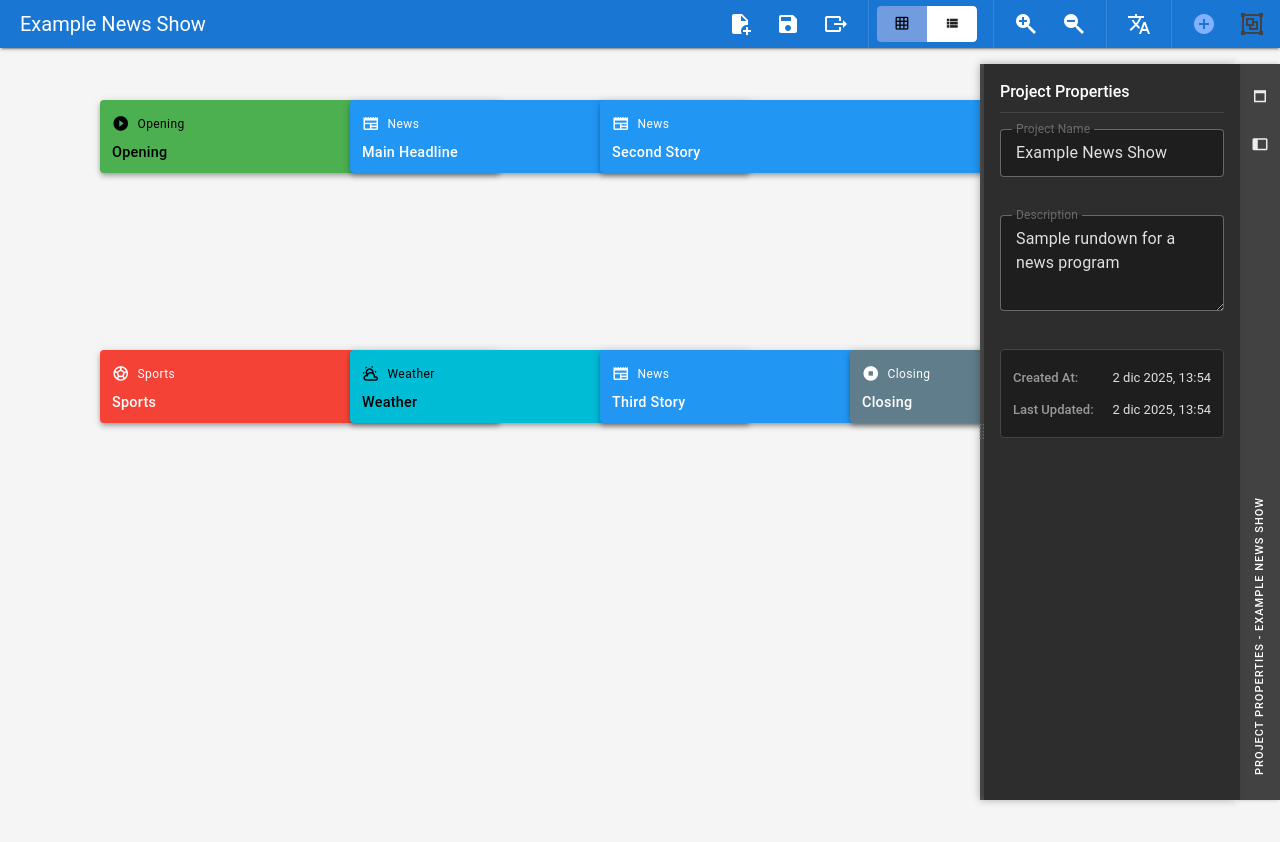
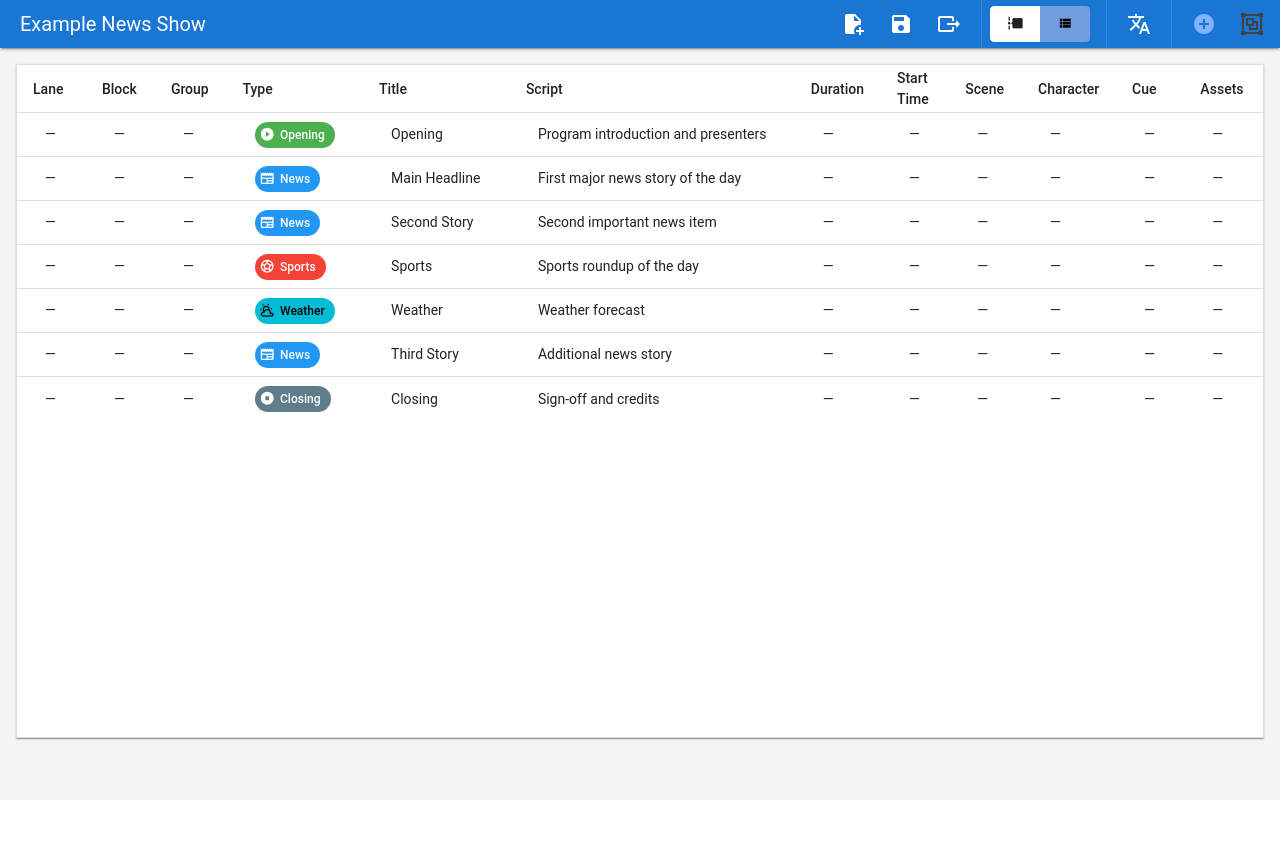
Before and after one commit to impalah/escaleta, a Vue app: page /rundown in a window 1280 px wide. Before the commit this address led to /canvas. Shown: the top 842 px of the page. After the commit the page ends 800 px from the top, so only its background shows below. Built offline with nearby package versions, Linux system fonts and the light colour scheme.

Commit message:
Renaming grid to rundown and canvas to timeline

```diff
--- a/src/App.vue
+++ b/src/App.vue
@@ -5,5 +5,5 @@
 </template>
 
 <script setup lang="ts">
-// Router view will render BeatEditorView or BeatGridViewPage based on route
+// Router view will render TimelineView or RundownView based on route
 </script>
--- a/src/i18n/locales/en-US.json
+++ b/src/i18n/locales/en-US.json
@@ -17,8 +17,8 @@
     "export": "Export",
     "exportToJSON": "Export to JSON",
     "exportToScript": "Export to Script",
-    "canvasView": "Canvas View",
-    "gridView": "Grid View",
+    "timelineView": "Timeline View",
+    "rundownView": "Rundown View",
     "zoomIn": "Zoom In",
     "zoomOut": "Zoom Out",
     "addBeat": "Add Beat",
@@ -113,7 +113,7 @@
     "confirmDeleteBlock": "Are you sure you want to delete this block? Groups will remain.",
     "confirmDeleteLane": "Are you sure you want to delete this lane? Blocks will remain."
   },
-  "beatGrid": {
+  "beatRundown": {
     "lane": "Lane",
     "block": "Block",
     "group": "Group",
@@ -168,7 +168,7 @@
     "en-US": "English"
   },
   "views": {
-    "gridView": "Grid View",
-    "switchToCanvas": "Switch to Canvas View"
+    "rundownView": "Rundown View",
+    "switchToTimeline": "Switch to Timeline View"
   }
 }
--- a/src/i18n/locales/es-ES.json
+++ b/src/i18n/locales/es-ES.json
@@ -17,8 +17,8 @@
     "export": "Exportar",
     "exportToJSON": "Exportar a JSON",
     "exportToScript": "Exportar a Guion",
-    "canvasView": "Vista Canvas",
-    "gridView": "Vista Grid",
+    "timelineView": "Vista Timeline",
+    "rundownView": "Vista Rundown",
     "zoomIn": "Zoom +",
     "zoomOut": "Zoom -",
     "addBeat": "Añadir Beat",
@@ -113,7 +113,7 @@
     "confirmDeleteBlock": "¿Estás seguro de que deseas eliminar este block? Los grupos permanecerán.",
     "confirmDeleteLane": "¿Estás seguro de que deseas eliminar este lane? Los blocks permanecerán."
   },
-  "beatGrid": {
+  "beatRundown": {
     "lane": "Carril",
     "block": "Bloque",
     "group": "Grupo",
@@ -168,7 +168,7 @@
     "en-US": "English"
   },
   "views": {
-    "gridView": "Vista de Tabla",
-    "switchToCanvas": "Cambiar a Vista Canvas"
+    "rundownView": "Vista Rundown",
+    "switchToTimeline": "Cambiar a Vista Timeline"
   }
 }
--- a/src/presentation/components/AppToolbar.vue
+++ b/src/presentation/components/AppToolbar.vue
@@ -1,54 +1,29 @@
 <template>
-  <v-app-bar
-    color="primary"
-    density="compact"
-    elevation="2"
-    style="z-index: 1000;"
-  >
+  <v-app-bar color="primary" density="compact" elevation="2" style="z-index: 1000">
     <v-toolbar-title>{{ projectName }}</v-toolbar-title>
 
     <v-spacer />
 
     <!-- Toolbar buttons -->
-    <v-btn
-      icon
-      aria-label="New project"
-      @click="$emit('new-project')"
-    >
+    <v-btn icon aria-label="New project" @click="$emit('new-project')">
       <v-icon>mdi-file-plus</v-icon>
-      <v-tooltip
-        activator="parent"
-        location="bottom"
-      >
+      <v-tooltip activator="parent" location="bottom">
         {{ t('toolbar.newProject') }}
       </v-tooltip>
     </v-btn>
 
-    <v-btn
-      icon
-      aria-label="Save project"
-      @click="$emit('save')"
-    >
+    <v-btn icon aria-label="Save project" @click="$emit('save')">
       <v-icon>mdi-content-save</v-icon>
-      <v-tooltip
-        activator="parent"
-        location="bottom"
-      >
+      <v-tooltip activator="parent" location="bottom">
         {{ t('toolbar.save') }}
       </v-tooltip>
     </v-btn>
 
     <v-menu>
       <template #activator="{ props }">
-        <v-btn
-          icon
-          v-bind="props"
-        >
+        <v-btn icon v-bind="props">
           <v-icon>mdi-export</v-icon>
-          <v-tooltip
-            activator="parent"
-            location="bottom"
-          >
+          <v-tooltip activator="parent" location="bottom">
             {{ t('toolbar.export') }}
           </v-tooltip>
         </v-btn>
@@ -63,10 +38,7 @@
       </v-list>
     </v-menu>
 
-    <v-divider
-      vertical
-      class="mx-2"
-    />
+    <v-divider vertical class="mx-2" />
 
     <!-- View Mode Toggle -->
     <v-btn-toggle
@@ -76,87 +48,47 @@
       color="accent"
       class="mr-2"
     >
-      <v-btn
-        value="canvas"
-        size="small"
-        aria-label="Canvas view"
-        :to="{ name: 'canvas' }"
-      >
-        <v-icon>mdi-grid</v-icon>
-        <v-tooltip
-          activator="parent"
-          location="bottom"
-        >
-          {{ t('toolbar.canvasView') }}
+      <v-btn value="timeline" size="small" aria-label="Timeline view" :to="{ name: 'timeline' }">
+        <v-icon>mdi-timeline</v-icon>
+        <v-tooltip activator="parent" location="bottom">
+          {{ t('toolbar.timelineView') }}
         </v-tooltip>
       </v-btn>
-      <v-btn
-        value="grid"
-        size="small"
-        aria-label="Grid view"
-        :to="{ name: 'grid' }"
-      >
+      <v-btn value="rundown" size="small" aria-label="Rundown view" :to="{ name: 'rundown' }">
         <v-icon>mdi-view-list</v-icon>
-        <v-tooltip
-          activator="parent"
-          location="bottom"
-        >
-          {{ t('toolbar.gridView') }}
+        <v-tooltip activator="parent" location="bottom">
+          {{ t('toolbar.rundownView') }}
         </v-tooltip>
       </v-btn>
     </v-btn-toggle>
 
-    <v-divider
-      vertical
-      class="mx-2"
-    />
+    <v-divider vertical class="mx-2" />
 
-    <!-- Zoom controls (only shown in canvas view) -->
+    <!-- Zoom controls (only shown in timeline view) -->
     <template v-if="showZoomControls">
-      <v-btn
-        icon
-        @click="$emit('zoom-in')"
-      >
+      <v-btn icon @click="$emit('zoom-in')">
         <v-icon>mdi-magnify-plus</v-icon>
-        <v-tooltip
-          activator="parent"
-          location="bottom"
-        >
+        <v-tooltip activator="parent" location="bottom">
           {{ t('toolbar.zoomIn') }}
         </v-tooltip>
       </v-btn>
 
-      <v-btn
-        icon
-        @click="$emit('zoom-out')"
-      >
+      <v-btn icon @click="$emit('zoom-out')">
         <v-icon>mdi-magnify-minus</v-icon>
-        <v-tooltip
-          activator="parent"
-          location="bottom"
-        >
+        <v-tooltip activator="parent" location="bottom">
           {{ t('toolbar.zoomOut') }}
         </v-tooltip>
       </v-btn>
 
-      <v-divider
-        vertical
-        class="mx-2"
-      />
+      <v-divider vertical class="mx-2" />
     </template>
 
     <!-- Language Selector -->
     <v-menu>
       <template #activator="{ props }">
-        <v-btn
-          icon
-          v-bind="props"
-        >
+        <v-btn icon v-bind="props">
           <v-icon>mdi-translate</v-icon>
-          <v-tooltip
-            activator="parent"
-            location="bottom"
-          >
+          <v-tooltip activator="parent" location="bottom">
             {{ t('toolbar.language') }}
           </v-tooltip>
         </v-btn>
@@ -171,37 +103,18 @@
       </v-list>
     </v-menu>
 
-    <v-divider
-      vertical
-      class="mx-2"
-    />
+    <v-divider vertical class="mx-2" />
 
-    <v-btn
-      icon
-      color="accent"
-      aria-label="Add beat"
-      @click="$emit('add-beat')"
-    >
+    <v-btn icon color="accent" aria-label="Add beat" @click="$emit('add-beat')">
       <v-icon>mdi-plus-circle</v-icon>
-      <v-tooltip
-        activator="parent"
-        location="bottom"
-      >
+      <v-tooltip activator="parent" location="bottom">
         {{ t('toolbar.addBeat') }}
       </v-tooltip>
     </v-btn>
 
-    <v-btn
-      icon
-      color="secondary"
-      aria-label="Create group"
-      @click="$emit('create-group')"
-    >
+    <v-btn icon color="secondary" aria-label="Create group" @click="$emit('create-group')">
       <v-icon>mdi-group</v-icon>
-      <v-tooltip
-        activator="parent"
-        location="bottom"
-      >
+      <v-tooltip activator="parent" location="bottom">
         {{ t('toolbar.createGroup') }}
       </v-tooltip>
     </v-btn>
@@ -223,7 +136,7 @@ defineProps<{
 
 defineEmits<{
   'new-project': []
-  'save': []
+  save: []
   'export-json': []
   'export-script': []
   'zoom-in': []
@@ -234,6 +147,6 @@ defineEmits<{
 }>()
 
 const currentView = computed(() => {
-  return route.name === 'grid' ? 'grid' : 'canvas'
+  return route.name === 'rundown' ? 'rundown' : 'timeline'
 })
 </script>
--- a/src/presentation/components/BeatGridView.vue
+++ b/src/presentation/components/RundownTable.vue
@@ -173,18 +173,18 @@ interface BeatWithHierarchy extends Beat {
 }
 
 const headers = computed(() => [
-  { title: t('beatGrid.lane'), key: 'lane', width: 140, sortable: false },
-  { title: t('beatGrid.block'), key: 'block', width: 140, sortable: false },
-  { title: t('beatGrid.group'), key: 'group', width: 140, sortable: false },
-  { title: t('beatGrid.type'), key: 'typeId', width: 150, sortable: true },
-  { title: t('beatGrid.title'), key: 'title', width: 200, sortable: true },
-  { title: t('beatGrid.script'), key: 'description', width: 300, sortable: false },
-  { title: t('beatGrid.duration'), key: 'eventDuration', width: 120, sortable: false },
-  { title: t('beatGrid.startTime'), key: 'eventStartTime', width: 120, sortable: false },
-  { title: t('beatGrid.scene'), key: 'scene', width: 150, sortable: false },
-  { title: t('beatGrid.character'), key: 'character', width: 120, sortable: false },
-  { title: t('beatGrid.cue'), key: 'cue', width: 120, sortable: false },
-  { title: t('beatGrid.assets'), key: 'assets', width: 200, sortable: false }
+  { title: t('beatRundown.lane'), key: 'lane', width: 140, sortable: false },
+  { title: t('beatRundown.block'), key: 'block', width: 140, sortable: false },
+  { title: t('beatRundown.group'), key: 'group', width: 140, sortable: false },
+  { title: t('beatRundown.type'), key: 'typeId', width: 150, sortable: true },
+  { title: t('beatRundown.title'), key: 'title', width: 200, sortable: true },
+  { title: t('beatRundown.script'), key: 'description', width: 300, sortable: false },
+  { title: t('beatRundown.duration'), key: 'eventDuration', width: 120, sortable: false },
+  { title: t('beatRundown.startTime'), key: 'eventStartTime', width: 120, sortable: false },
+  { title: t('beatRundown.scene'), key: 'scene', width: 150, sortable: false },
+  { title: t('beatRundown.character'), key: 'character', width: 120, sortable: false },
+  { title: t('beatRundown.cue'), key: 'cue', width: 120, sortable: false },
+  { title: t('beatRundown.assets'), key: 'assets', width: 200, sortable: false }
 ])
 
 // Calculate contrasting text color (white or black) based on background color
--- a/src/presentation/views/BeatGridViewPage.vue
+++ b/src/presentation/views/RundownView.vue
@@ -14,7 +14,7 @@
 
     <v-main>
       <v-container fluid>
-        <BeatGridView
+        <RundownTable
           :beats="project.beats"
           :beat-types="project.beatTypes"
           :beat-groups="project.beatGroups"
@@ -86,7 +86,7 @@ import { ref, onMounted } from 'vue'
 import { useI18n } from 'vue-i18n'
 import { setLanguage } from '@/i18n'
 import AppToolbar from '@/presentation/components/AppToolbar.vue'
-import BeatGridView from '@/presentation/components/BeatGridView.vue'
+import RundownTable from '@/presentation/components/RundownTable.vue'
 import PropertiesPanel from '@/presentation/components/PropertiesPanel.vue'
 import CellEditorForm from '@/presentation/components/CellEditorForm.vue'
 import BeatTypeSelectDialog from '@/presentation/components/BeatTypeSelectDialog.vue'
--- a/src/router/index.ts
+++ b/src/router/index.ts
@@ -4,27 +4,27 @@ import type { RouteRecordRaw } from 'vue-router'
 const routes: RouteRecordRaw[] = [
   {
     path: '/',
-    redirect: '/canvas'
+    redirect: '/timeline'
   },
   {
-    path: '/canvas',
-    name: 'canvas',
-    component: () => import('@/presentation/views/BeatEditorView.vue'),
+    path: '/timeline',
+    name: 'timeline',
+    component: () => import('@/presentation/views/TimelineView.vue'),
     meta: {
-      title: 'Canvas View'
+      title: 'Timeline View'
     }
   },
   {
-    path: '/grid',
-    name: 'grid',
-    component: () => import('@/presentation/views/BeatGridViewPage.vue'),
+    path: '/rundown',
+    name: 'rundown',
+    component: () => import('@/presentation/views/RundownView.vue'),
     meta: {
-      title: 'Grid View'
+      title: 'Rundown View'
     }
   },
   {
     path: '/:pathMatch(.*)*',
-    redirect: '/canvas'
+    redirect: '/timeline'
   }
 ]
 
```
Also changed, not shown: src/presentation/views/TimelineView.vue (renamed from src/presentation/views/BeatEditorView.vue), 1 other file (tests, documents, lock files or other folders).
